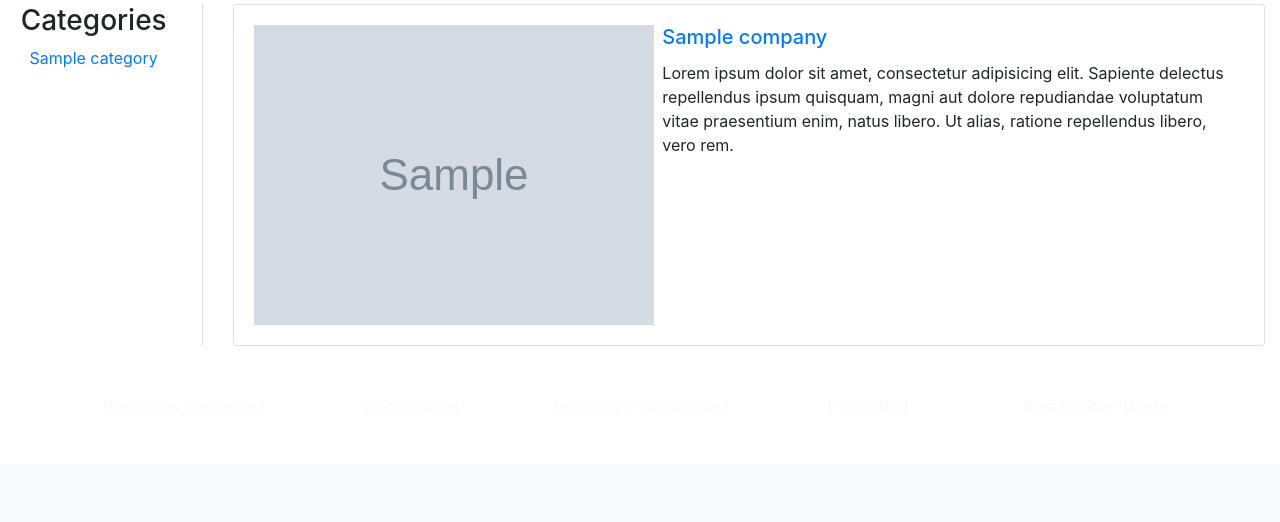
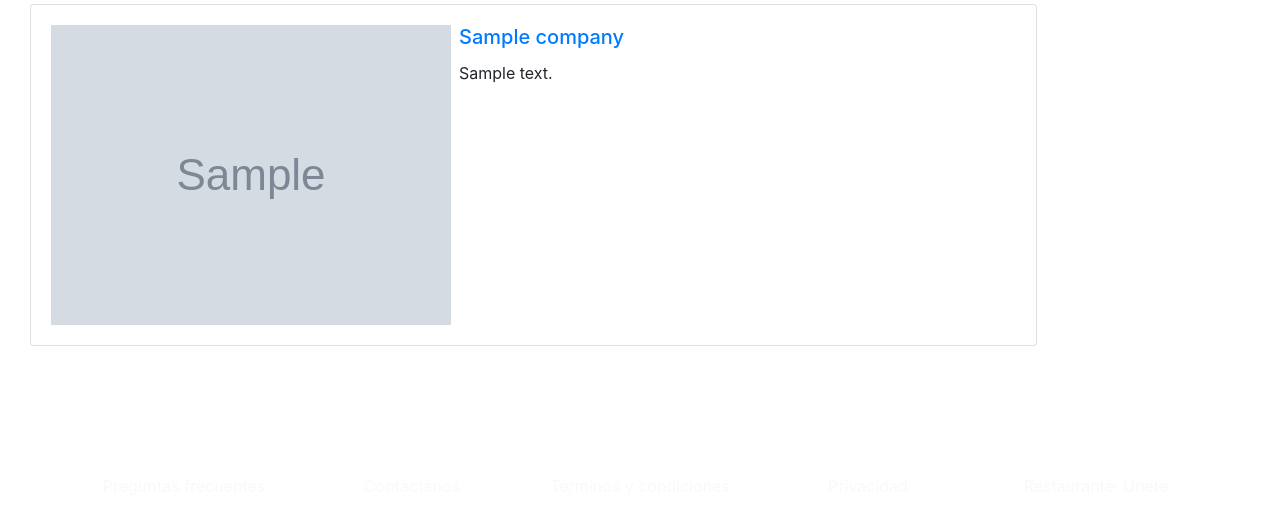
Before and after one commit to jose-padin/takeaway, a Django app: template project/templates/company/list.html in a window 1280 px wide. Shown: the part 336-858 px from the top of the page. Before the commit the page ends 682 px from the top, so only its background shows below. Run offline with Django 3.2, Linux system fonts and the light colour scheme; the template is opened without the code that fills it: most values are stand-ins (such as "Sample title", 1, 10 or a date in 2020); grey boxes marked "Sample" are stand-in pictures; some libraries are stand-ins or nearby versions.

Commit message:
Added field description to company and updated list companies template

```diff
--- a/project/core/company/models/company.py
+++ b/project/core/company/models/company.py
@@ -23,6 +23,10 @@
         verbose_name=_('postal code'),
         default=36600
     )
+    description = models.CharField(
+        verbose_name=_('description'),
+        max_length=255
+    )
     image = models.ImageField(
         verbose_name=_('image'),
         null=True,
@@ -39,7 +43,6 @@
         null=True,
         on_delete=models.DO_NOTHING
     )
-
     class Meta:
         db_table = _('company')
         verbose_name = _('Company')
--- a/project/core/restaurant/forms/restaurant.py
+++ b/project/core/restaurant/forms/restaurant.py
@@ -54,6 +54,11 @@
             'invalid': 'El código postal no existe',
         }
     )
+    description = forms.CharField(
+        label='Descripción',
+        max_length=255,
+        required=True
+    )
     image = forms.ImageField(
         label='Imagen principal',
         required=False
@@ -68,6 +73,7 @@
             name=self.data['name'],
             address=self.data['address'],
             postal_code=self.data['postal_code'],
+            description=self.data['description'],
             image=self.data['image'],
             logo=self.data['logo'],
             admin=user
--- a/project/templates/cart/checkout.html
+++ b/project/templates/cart/checkout.html
@@ -177,7 +177,7 @@
               </div>
             </div>
             <hr class="mb-4">
-            <button class="btn btn-primary btn-lg btn-block mb-10" type="submit">Continue to checkout</button>
+            <button class="btn btn-primary btn-lg btn-block mb-10" type="submit">Pagar</button>
           </form>
         </div>
       </div>
--- a/project/templates/company/list.html
+++ b/project/templates/company/list.html
@@ -6,16 +6,25 @@
 {% endblock %}
 
 {% block content %}
+
+{% comment %}
+<!-- This should be improved
+    But I think I need another type
+    of category (maybe general category,
+    like vegan, pizzas, burgers, sandwiches,
+    not company / restaurant own categories) -->
 <div class="row">
     {% if categories %}
-        <div class="col-2 mb-4 mt-4 border-right text-center">
-            <h3>Categories</h3>
+        <div class="col-2 mb-4 mt-4 border-right">
+            <h3 class="text-left ml-3"><u>Categories</u></h3>
             {% for category in categories %}
-            <a href=""><p>{{ category.name }}</p></a>
+            <a href=""><p class="text-right mr-3">{{ category.name }}</p></a>
             {% endfor %}
         </div>
     {% endif %}
-    <div class="col-10">
+{% endcomment %}
+
+<div class="col-10">
         <section id="" class="mt-4">
             <div class="container">
                 <div class="row">
@@ -34,17 +43,25 @@
                                             <img src="{% static company.logo %}" alt="">
                                         </div>
                                         <a href="{% url 'company:detail' company.id %}"><h5 class="card-title">{{ company.name }}</h5></a>
-                                        <p class="card-text">Lorem ipsum dolor sit amet,
-                                            consectetur adipisicing elit. Sapiente delectus
-                                            repellendus ipsum quisquam, magni aut dolore
-                                            repudiandae voluptatum vitae praesentium enim,
-                                            natus libero. Ut alias, ratione repellendus libero, vero rem.</p>
+                                        {% if company.description %}
+                                            <p class="card-text">{{ company.description }}</p>
+                                        {% else %}
+                                            <p class="card-text">
+                                                Lorem ipsum dolor sit amet,
+                                                consectetur adipisicing elit. Sapiente delectus
+                                                repellendus ipsum quisquam, magni aut dolore
+                                                repudiandae voluptatum vitae praesentium enim,
+                                                natus libero. Ut alias, ratione repellendus libero, vero rem.
+                                            </p>
+                                        {% endif %}
                                     </div>
                                 </div>
                             </div>
                         {% endfor %}
                     {% endif %}
                 </div>
+                <div class="card-body"></div>
+                <div class="card-body"></div>
             </div>
         </section>
 
```
Also changed, not shown: project/core/company/migrations/0005_company_description.py (added), 2 other files.
